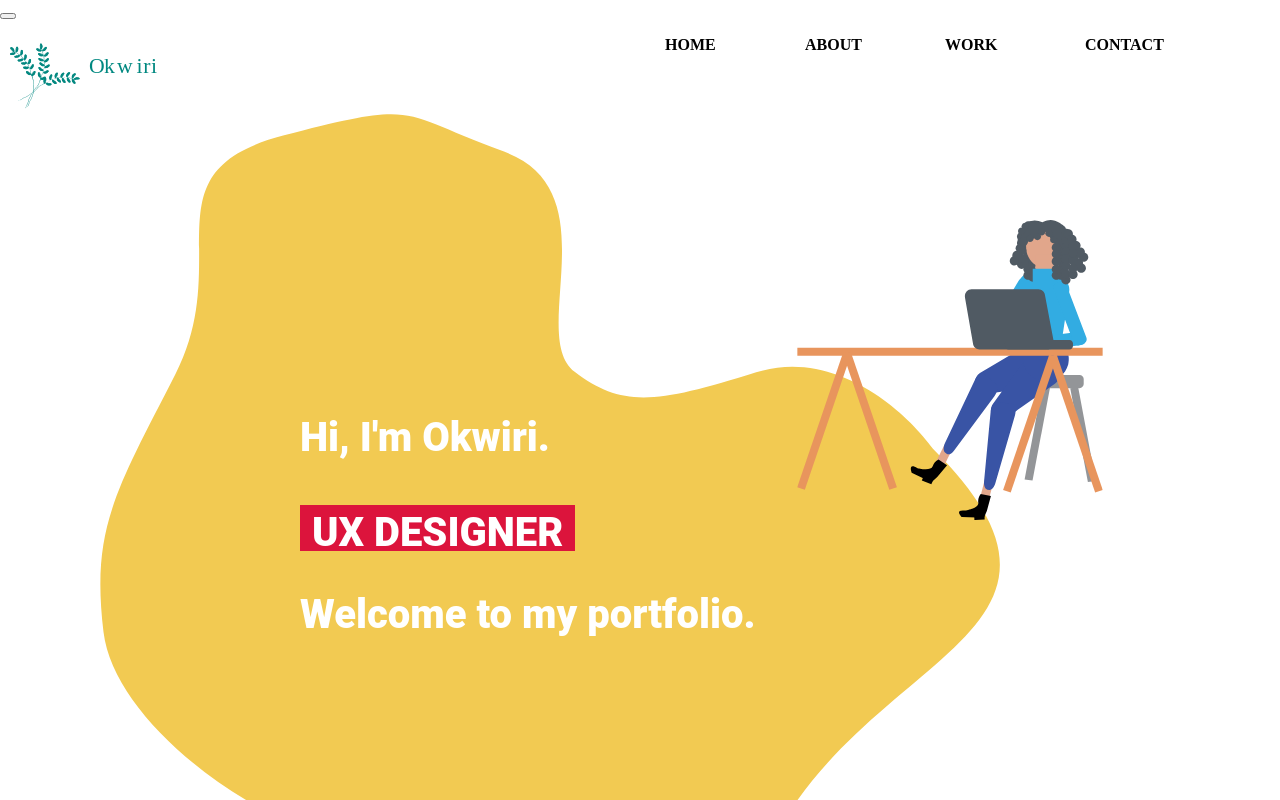
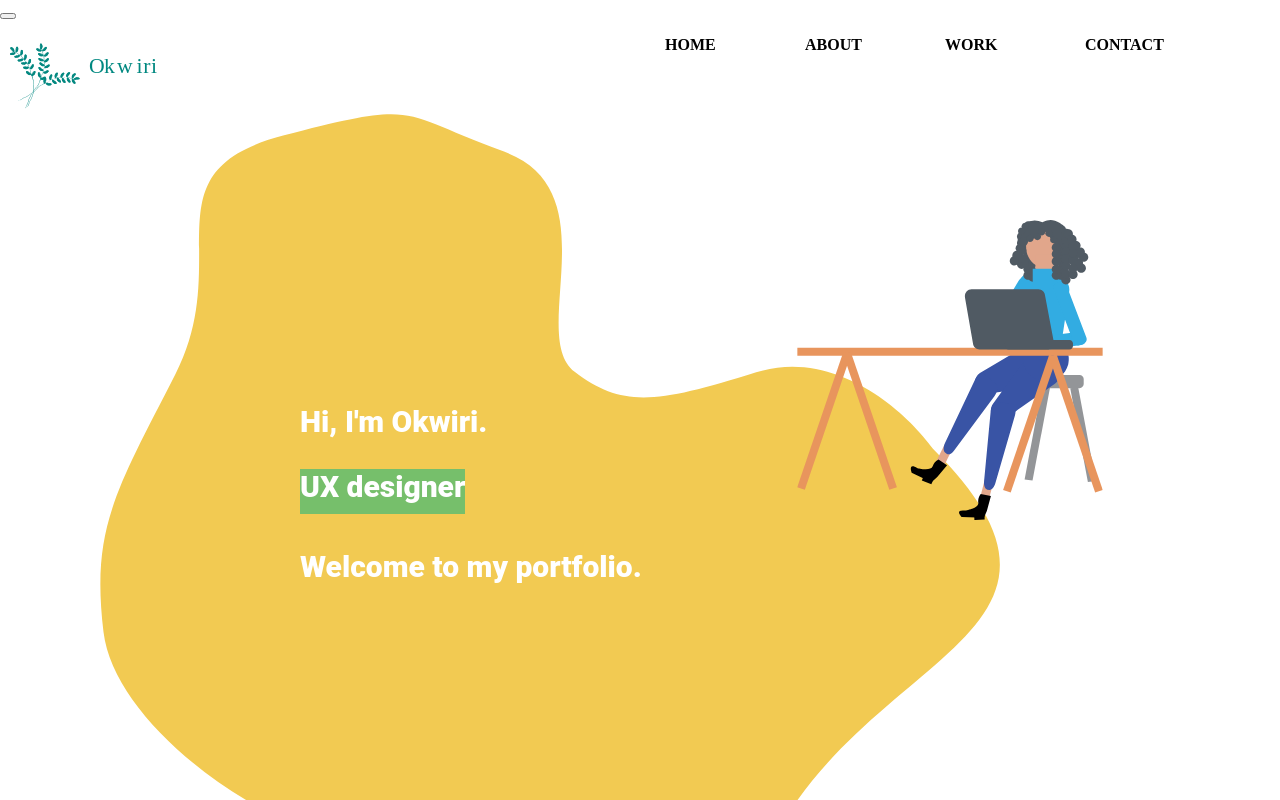
Before and after one commit to cauliflowersingerbee/my-portfolio, a React (Create React App) app: page / in a window 1280 px wide. Shown: the top 800 px of the page. Built offline with nearby package versions, Linux system fonts and the light colour scheme.

Commit message:
Update home.scss

```diff
--- a/src/components/home/home.scss
+++ b/src/components/home/home.scss
@@ -31,7 +31,7 @@ top: 50px;
     left: 300px;
     bottom: -50px;
     color: #fff;
-    font-size: 40px;
+    font-size: 30px;
     font-family: 'Roboto', serif;
     font-weight: 800;
     width:100%;
@@ -41,14 +41,14 @@ top: 50px;
     }
 
 #flip {
-    text-transform: uppercase;
+
     height:50px;
     overflow:hidden;
 }
 
 #flip > div > div {
     color:#fff;
-    padding:4px 12px;
+    padding:4´px 12px;
     height:45px;
     margin-bottom:45px;
     display:inline-block;
@@ -59,13 +59,13 @@ top: 50px;
   }
 
   #flip div div {
-    background:#42c58a;
+    background:#F24968;
   }
   #flip div:first-child div {
-    background:#4ec7f3;
+    background:#0CC8F2;
   }
   #flip div:last-child div {
-    background:#DC143C;
+    background:#76BF6B;
   }
 
   @keyframes show {
```
